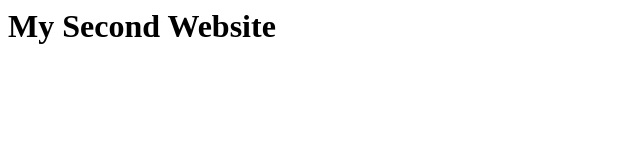
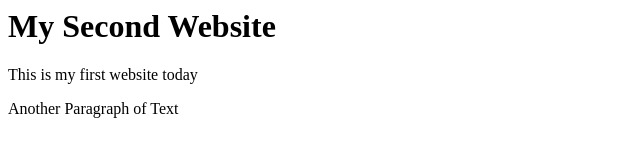
Before and after one commit to BaileyKae/first-website, a plain HTML site: page index.html in a window 1280 px wide. Shown: the whole page, without its empty margins (0-640 px from the left). Drawn offline with Linux system fonts and the light colour scheme.

Commit message:
Another paragraph of text in Index

```diff
--- a/index.html
+++ b/index.html
@@ -1 +1,3 @@
 <h1>My Second Website</h1>
+<p>This is my first website today</p>
+<p>Another Paragraph of Text</p>
```
